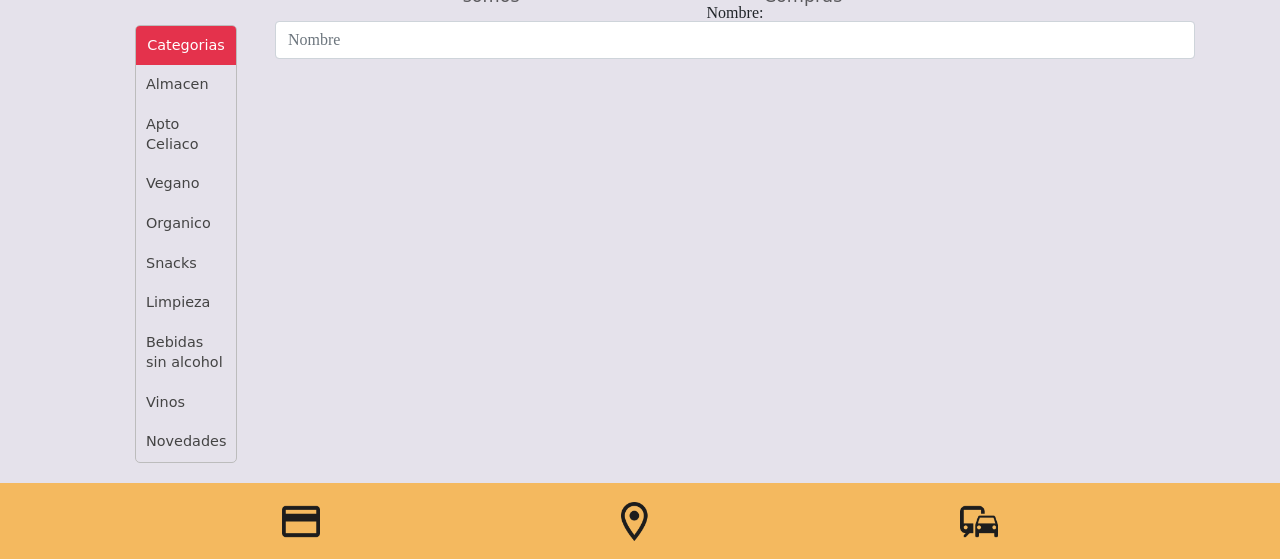
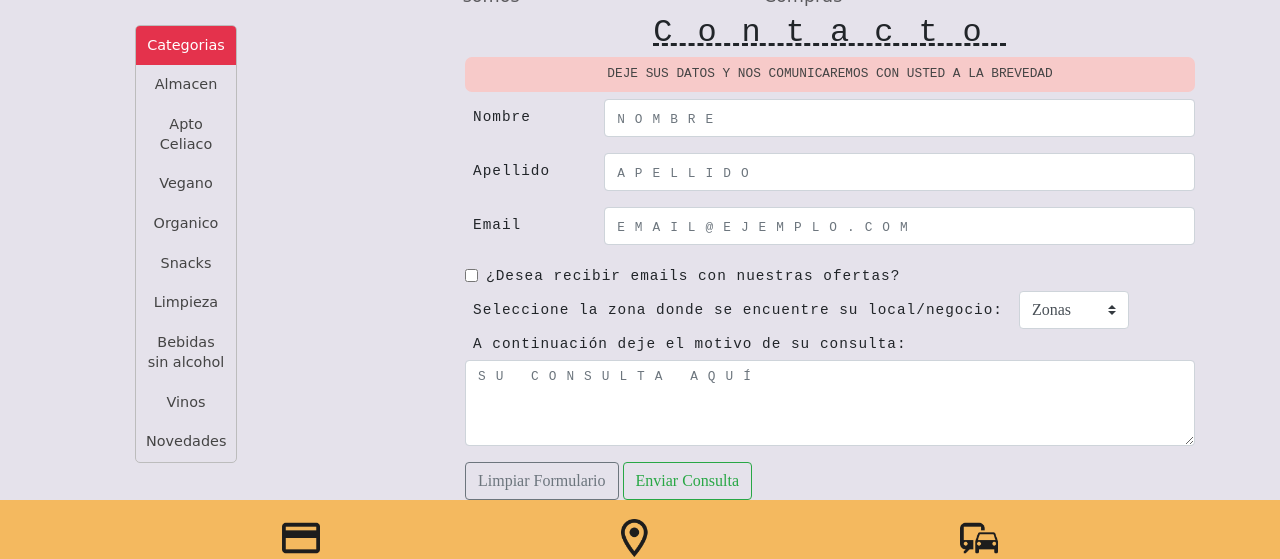
Before and after one commit to Ajlescano/ilprix, a plain HTML site: page contacto.html in a window 1280 px wide. Shown: the part 216-775 px from the top of the page. Drawn offline with nearby package versions, Linux system fonts and the light colour scheme; a web font is replaced by a local one.

Commit message:
Contacto fixed

```diff
--- a/contacto.html
+++ b/contacto.html
@@ -84,7 +84,7 @@
 		</div>
 		<div class="row indexContainer">
 			<!-- MENU -->
-			<div class="col-xs-12 col-sm-4 col-md-2 col-lg-2">
+			<div class="col-xs-12 col-sm-4 col-md-4 col-lg-4">
 				<div id="menuVertical">
 					<ul id="menu-categorias" class="nav nav-pills nav-stacked">
 						<li><h3>Categorias</h3></li>
@@ -101,12 +101,52 @@
 				</div>
 			</div>
 			<!-- FORMULARIO -->
-			<div class="col-xs-12 col-sm-8 col-md-10 col-lg-10">
-				<form action="" class="">
-					<div class="form-group">
-						<label for="nombre">Nombre:</label>
-						<input type="text" id="nombre" placeholder="Nombre" class="form-control">
+			<div class="col-xs-12 col-sm-8 col-md-8 col-lg-8 contacto">
+				<h3>Contacto</h3>
+				<p>Deje sus datos y nos comunicaremos con usted a la brevedad</p>
+				<form>
+					<div class="form-group row">
+						<label for="nombre" class="col-form-label col-sm-2">Nombre</label>
+						<div class="col-sm-10">
+							<input type="text" id="nombre" placeholder="Nombre" class="form-control" required>
+						</div>
 					</div>
+					<div class="form-group row">
+						<label for="apellido" class="col-form-label col-sm-2">Apellido</label>
+						<div class="col-sm-10">
+							<input type="text" id="apellido" placeholder="Apellido" class="form-control" required>
+						</div>
+					</div>
+					<div class="form-group row">
+						<label for="email" class="col-form-label col-sm-2">Email</label>
+						<div class="col-sm-10">
+							<input type="email" id="email" placeholder="email@ejemplo.com" class="form-control" required>
+						</div>
+					</div>
+					<div class="form-inline">
+						<input type="checkbox" id="recordatorio" value="si"><label for="recordatorio">¿Desea recibir emails con nuestras ofertas?</label>
+					</div>
+					<div class="form-inline">
+				    	<label class="mr-sm-2" for="zonas">Seleccione la zona donde se encuentre su local/negocio:</label>
+				    	<select class="custom-select mr-sm-2" id="zonas">
+				    		<option selected disabled>Zonas</option>
+							<option value="Saavedra">Saavedra</option>
+							<option value="Belgrano">Belgrano</option>
+							<option value="Nuñez">Nuñez</option>
+							<option value="Coghlan">Coghlan</option>
+							<option value="Urquiza">Urquiza</option>
+							<option value="Almagro">Almagro</option>
+							<option value="Colegiales">Colegiales</option>
+							<option value="Palermo">Palermo</option>
+							<option value="Recoleta">Recoleta</option>
+						</select>
+    				</div>
+    				<div class="form-group">
+						<label for="consulta">A continuación deje el motivo de su consulta:</label>
+					    <textarea class="form-control" id="consulta" rows="3" placeholder="Su consulta aquí"></textarea>
+					 </div>
+					 <button type="reset" class="btn btn-outline-secondary">Limpiar Formulario</button>
+					<button type="submit" class="btn btn-outline-success">Enviar Consulta</button>
 				</form>
 			</div>
 		</div>
--- a/css/main.css
+++ b/css/main.css
@@ -7,6 +7,11 @@
   --blanco:#FFFF;
   --bordo:#E4324C;
   --bordefino:#bcbcbc;
+  --negro:#000000;
+  --violeta:#4f3466ff;
+  --gris-oscuro:#444;
+  --mostaza:#F4BD16;
+  --pastel:#F7CAC9;
 }
 
 * {
@@ -117,7 +122,7 @@ header img {
 	font-family: 'MuseoModerno', cursive;
 	display: table-caption;
 	font-size: 1.1rem;
-	color: black;
+	color: var(--negro);
 	opacity: 0.6;
 }
 
@@ -139,6 +144,7 @@ header img {
 
 #menu-categorias li {
     width: 100px;
+    text-align: center;
 }
 
 #menu-categorias h3 {
@@ -146,17 +152,17 @@ header img {
 	padding: 10px;
     background-color: var(--bordo);
     font-family: 'MuseoModerno', cursive;
-    color: #FFFF;
+    color: var(--blanco);
 }
 
 #menu-categorias li > a {
     padding: 10px;
-    color: #444;
+    color: var(--gris-oscuro);
 }
 
 #menu-categorias > li > a:hover {
-    color: #fff;
-    background: #F4BD16;
+    color: var(--blanco);
+    background: var(--mostaza);
 	transition: all 1ms ease-in-out;
 }
 #menu-categorias li > a > span
@@ -170,10 +176,6 @@ header img {
 	text-align: -webkit-center;
 	align-self: center;
 	padding-right: 170px;
-}
-
-.indexContainer {
-	text-align: center;
 }
 
 .carousel-item
@@ -223,7 +225,7 @@ footer img {
 
 .footer-links span {
 	font-size: 1.34rem;
-	color: #4f3466ff;
+	color: var(--violeta);
 	letter-spacing: -1px;
 	line-height: 1.2;
 	opacity: 0;
@@ -312,6 +314,54 @@ footer img {
 .conocenos-body span {
 	letter-spacing: 4px;
 	padding-left: 8rem;
+}
+
+/* CONTACTO */
+
+.contacto h3 {
+	margin-top: 7px;
+	font-family: 'Roboto Mono', monospace;
+	font-weight: 500;
+	font-size: 2rem;
+	text-align: center;
+	line-height: 1.3;
+	text-decoration: underline;
+	text-decoration-style: dashed;
+	letter-spacing: 25px;
+}
+
+.contacto p {
+	font-family: 'Roboto Mono', monospace;
+	padding: 0.7rem;
+	margin-bottom: 0.4rem;
+	margin-top: 0.2rem;
+	font-weight: 300;
+	text-align: justify;
+	background-color: var(--pastel);
+	border-radius: 7px;
+	text-align: center;
+	color: var(--gris-oscuro);
+	text-transform: uppercase;
+	font-size: 0.8rem;
+}
+
+.contacto label,option {
+	font-family: 'Roboto Mono', monospace;
+	padding: 0.5rem;
+	font-weight: 300;
+	font-size: 0.9rem;
+	letter-spacing: 1px;
+}
+
+.contacto input::placeholder,.contacto textarea::placeholder {
+	font-family: 'Roboto Mono', monospace;
+	font-size: 0.8rem;
+	letter-spacing: 10px;
+	text-transform: uppercase;
+}
+
+.form-group.row {
+	margin-left: 0px !important;
 }
 
 /* RESPONSIVE */
```
